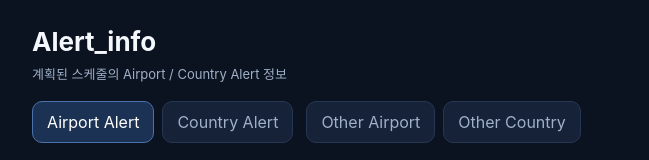
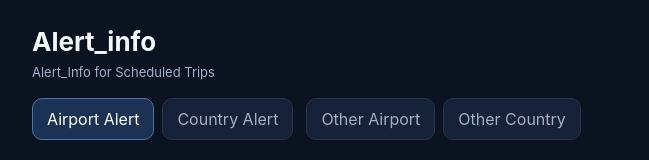
Before and after one commit to Bomi87/ALERT_INFO, a plain HTML site: page index.html in a window 1280 px wide. Shown: the top 160 px of the page, without its empty margins (16-665 px from the left). Drawn offline with Linux system fonts and the light colour scheme.

Commit message:
Update index.html

```diff
--- a/index.html
+++ b/index.html
@@ -358,7 +358,7 @@
       <h1>Alert_info</h1>
 
       <div class="subtitle">
-        계획된 스케줄의 Airport / Country Alert 정보
+        Alert_Info for Scheduled Trips
       </div>
     </div>
 
```
